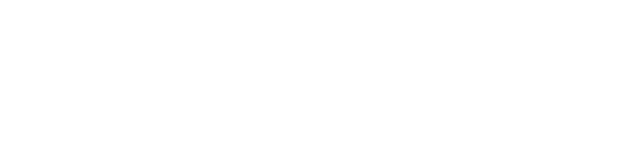
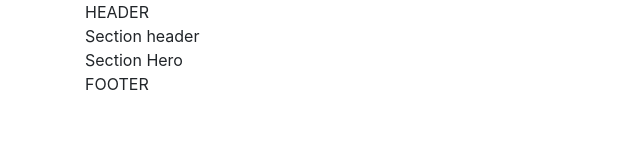
Before and after one commit to Laura398/Laura398-LauraMathieu_5_19052021, a plain HTML site: page frontend/index.html in a window 1280 px wide. Shown: the whole page, without its empty margins (0-640 px from the left). Drawn offline with nearby package versions, Linux system fonts and the light colour scheme.

Commit message:
Base de l'index

```diff
--- a/frontend/index.html
+++ b/frontend/index.html
@@ -21,7 +21,44 @@
 
 <body>
 
+<div class="container">
+    <header>
+        <div class="row">
+            <div class="col">
+                HEADER
+            </div>
+        </div>
+    </header>
 
+    <main>
+
+        <section>
+            <div class="row">
+                <div class="col">
+                    Section header
+                </div>
+            </div>
+        </section>
+
+        <section>
+            <div class="row">
+                <div class="col">
+                    Section Hero
+                </div>
+            </div>
+        </section>
+
+    </main>
+
+    <footer>
+        <div class="row">
+            <div class="col">
+                FOOTER
+            </div>
+        </div>
+    </footer>
+
+</div>
 
 </body>
 
```
